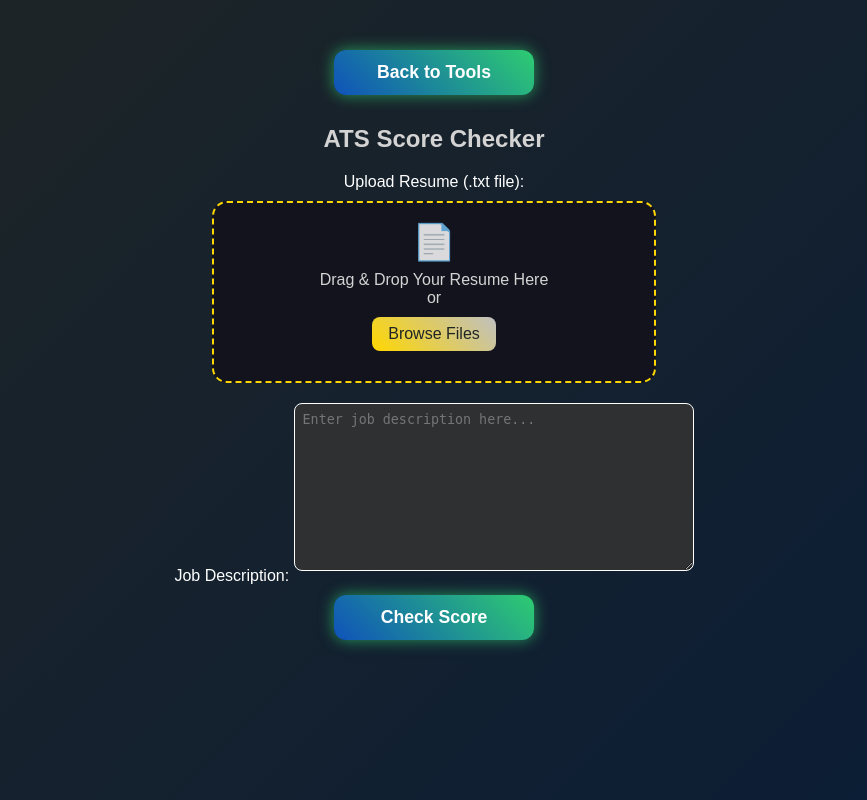
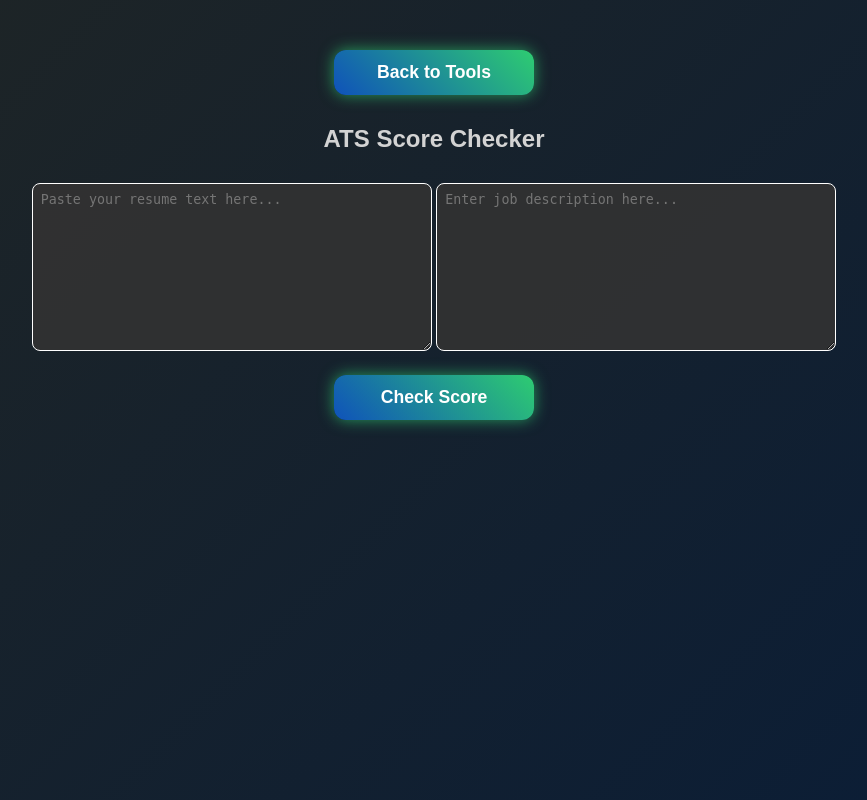
Before and after one commit to Harishsathiskumar/GEN-IQ, a Flask app: page / in a window 1280 px wide, after a click on "ATS Score Checker". Shown: the whole page, without its empty margins (206-1073 px from the left). Run offline with Flask 3, Linux system fonts and the light colour scheme.

Commit message:
Update index.html

```diff
--- a/templates/index.html
+++ b/templates/index.html
@@ -178,69 +178,6 @@
         .success {
             color: #00ff00;
         }
-        /* Unique Drag-and-Drop Styles for ATS Score Checker */
-        .drag-drop-area {
-            width: 90%;
-            max-width: 400px;
-            margin: 10px auto;
-            padding: 20px;
-            border: 2px dashed #FFD700;
-            border-radius: 15px;
-            background: rgba(20, 20, 30, 0.95);
-            text-align: center;
-            transition: all 0.3s ease;
-            position: relative;
-            overflow: hidden;
-        }
-        .drag-drop-area.drag-over {
-            border-color: #2ECC71;
-            background: rgba(46, 204, 113, 0.1);
-            box-shadow: 0 0 20px rgba(46, 204, 113, 0.7);
-            transform: scale(1.02);
-        }
-        .drag-drop-area .icon {
-            font-size: 2rem;
-            margin-bottom: 10px;
-            animation: pulse 2s infinite ease-in-out;
-        }
-        @keyframes pulse {
-            0% { transform: scale(1); opacity: 0.7; }
-            50% { transform: scale(1.2); opacity: 1; }
-            100% { transform: scale(1); opacity: 0.7; }
-        }
-        .drag-drop-area p {
-            margin: 0;
-            font-size: 1rem;
-            color: #D3D3D3;
-        }
-        .drag-drop-area .browse-button {
-            background: linear-gradient(45deg, #FFD700, #C0C0C0);
-            color: #1F2525;
-            border-radius: 8px;
-            padding: 8px 16px;
-            margin-top: 10px;
-            display: inline-block;
-            cursor: pointer;
-            transition: transform 0.3s;
-        }
-        .drag-drop-area .browse-button:hover {
-            transform: scale(1.05);
-        }
-        .drag-drop-area input[type="file"] {
-            display: none;
-        }
-        .file-name {
-            margin-top: 10px;
-            font-size: 0.9rem;
-            color: #2ECC71;
-            opacity: 0;
-            transform: translateY(10px);
-            transition: all 0.3s ease;
-        }
-        .file-name.visible {
-            opacity: 1;
-            transform: translateY(0);
-        }
         @media (max-width: 600px) {
             .unique-title {
                 font-size: 4.5rem;
@@ -361,22 +298,13 @@
             <div id="code-result"></div>
         </div>
 
-        <!-- ATS Score Checker Section with Unique Drag-and-Drop -->
+        <!-- ATS Score Checker Section -->
         <div id="ats-score-checker" class="tool-section">
             <div class="back-button-container">
                 <button onclick="navigate('home')">Back to Tools</button>
             </div>
             <h2>ATS Score Checker</h2>
-            <label>Upload Resume (.txt file):</label>
-            <div class="drag-drop-area" id="drag-drop-area">
-                <div class="icon">📄</div>
-                <p>Drag & Drop Your Resume Here</p>
-                <p>or</p>
-                <label class="browse-button">Browse Files</label>
-                <input type="file" id="ats-resume" accept=".txt">
-                <div class="file-name" id="file-name"></div>
-            </div>
-            <label>Job Description:</label>
+            <textarea id="ats-resume" placeholder="Paste your resume text here..." rows="10"></textarea>
             <textarea id="ats-job-desc" placeholder="Enter job description here..." rows="10"></textarea>
             <button onclick="checkATSScore()">Check Score</button>
             <div id="ats-result"></div>
@@ -402,54 +330,10 @@
             });
         });
 
-        // Drag-and-Drop Functionality for ATS Score Checker
-        const dragDropArea = document.getElementById('drag-drop-area');
-        const fileInput = document.getElementById('ats-resume');
-        const fileNameDisplay = document.getElementById('file-name');
-
-        dragDropArea.addEventListener('dragover', (e) => {
-            e.preventDefault();
-            dragDropArea.classList.add('drag-over');
-        });
-
-        dragDropArea.addEventListener('dragleave', (e) => {
-            e.preventDefault();
-            dragDropArea.classList.remove('drag-over');
-        });
-
-        dragDropArea.addEventListener('drop', (e) => {
-            e.preventDefault();
-            dragDropArea.classList.remove('drag-over');
-            const files = e.dataTransfer.files;
-            if (files.length > 0) {
-                fileInput.files = files;
-                fileNameDisplay.textContent = `Uploaded: ${files[0].name}`;
-                fileNameDisplay.classList.add('visible');
-            }
-        });
-
-        // Trigger file input click when "Browse Files" is clicked
-        const browseButton = dragDropArea.querySelector('.browse-button');
-        browseButton.addEventListener('click', () => {
-            fileInput.click();
-        });
-
-        // Update file name display when a file is selected via browse
-        fileInput.addEventListener('change', () => {
-            if (fileInput.files.length > 0) {
-                fileNameDisplay.textContent = `Uploaded: ${fileInput.files[0].name}`;
-                fileNameDisplay.classList.add('visible');
-            }
-        });
-
         // Text-to-Image
         async function generateImage() {
             const prompt = document.getElementById('tti-prompt').value;
             const resultDiv = document.getElementById('tti-result');
-            if (!prompt || !prompt.trim()) {
-                resultDiv.innerHTML = '<p class="error">Please enter a valid prompt.</p>';
-                return;
-            }
             resultDiv.innerHTML = '<p>Generating...</p>';
             try {
                 const response = await fetch('/generate-image', {
@@ -461,10 +345,10 @@
                 if (data.image) {
                     resultDiv.innerHTML = `<img src="${data.image}" alt="Generated Image" style="max-width: 100%;">`;
                 } else {
-                    resultDiv.innerHTML = `<p class="error">Failed to generate image: ${data.error}</p>`;
+                    resultDiv.innerHTML = `<p class="error">${data.error}</p>`;
                 }
             } catch (e) {
-                resultDiv.innerHTML = `<p class="error">Network error: ${e.message}</p>`;
+                resultDiv.innerHTML = `<p class="error">Error: ${e.message}</p>`;
             }
         }
 
@@ -531,25 +415,17 @@
             }
         }
 
-        // ATS Score Checker with File Upload
+        // ATS Score Checker
         async function checkATSScore() {
-            const resumeInput = document.getElementById('ats-resume');
+            const resume = document.getElementById('ats-resume').value;
             const jobDesc = document.getElementById('ats-job-desc').value;
             const resultDiv = document.getElementById('ats-result');
-
-            if (!resumeInput.files.length || !jobDesc) {
-                resultDiv.innerHTML = '<p class="error">Please upload a resume file and provide a job description.</p>';
-                return;
-            }
-
-            const formData = new FormData();
-            formData.append('resume', resumeInput.files[0]);
-            formData.append('job_desc', jobDesc);
 
             try {
                 const response = await fetch('/check-ats-score', {
                     method: 'POST',
-                    body: formData
+                    headers: { 'Content-Type': 'application/x-www-form-urlencoded' },
+                    body: new URLSearchParams({ 'resume': resume, 'job_desc': jobDesc })
                 });
                 const data = await response.json();
                 if (data.error) {
```
